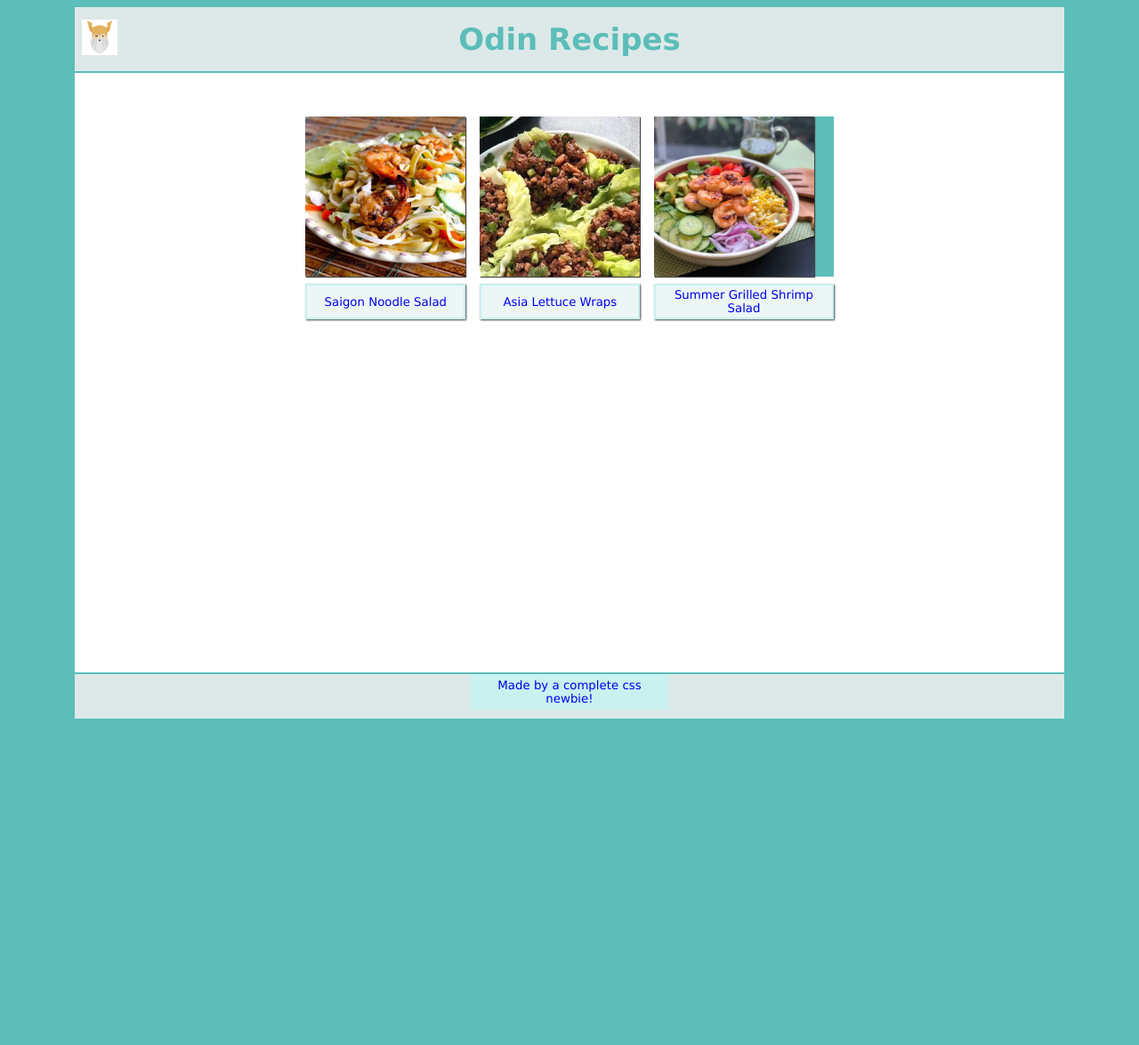
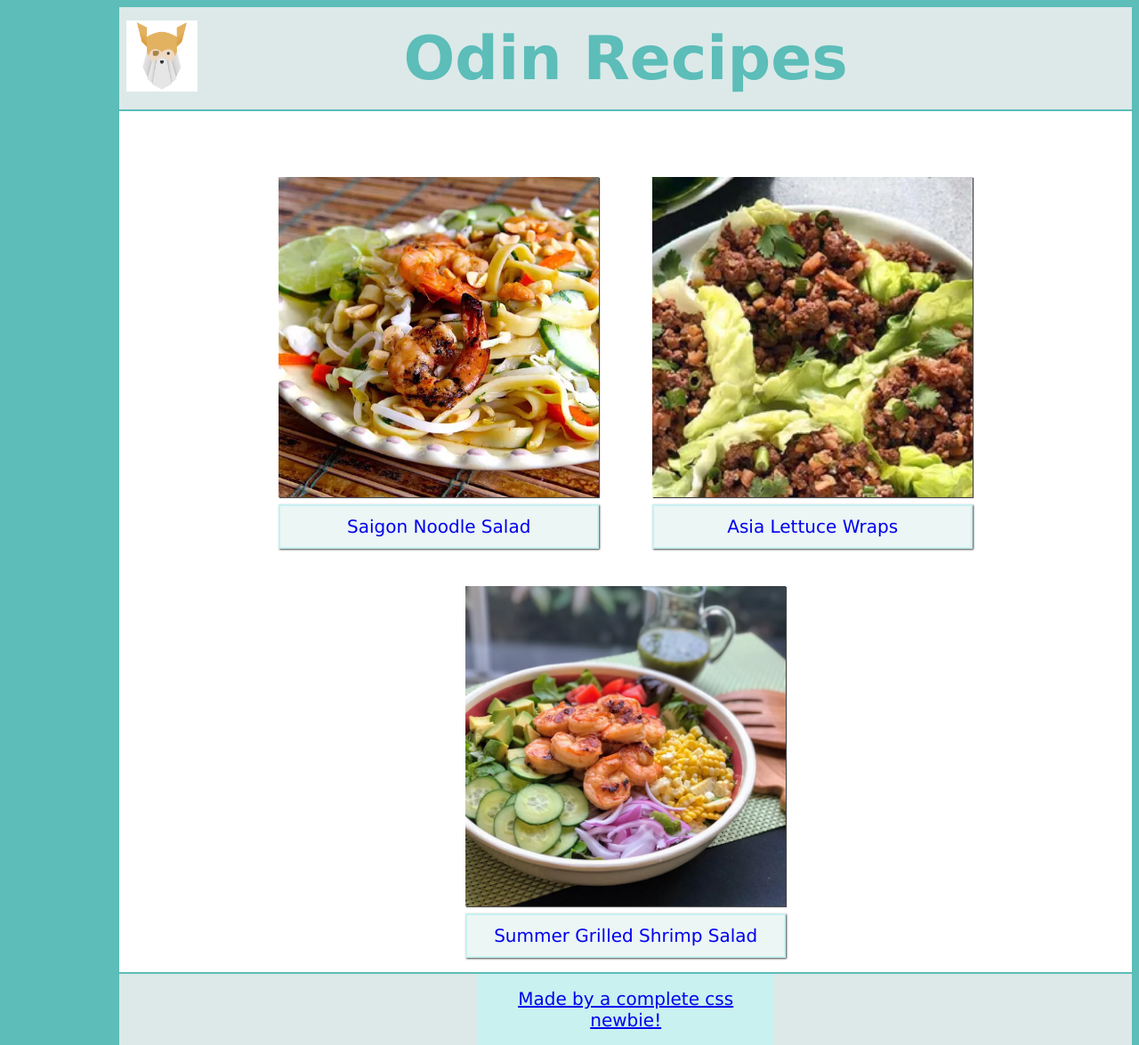
Before and after one commit to NikolaMilinkovic/odin-recipes, a plain HTML site: page index.html in a window 1280 px wide. Shown: the whole page at 89% size. Before the commit the page ends 816 px from the top, so only its background shows below. Drawn offline with Linux system fonts and the light colour scheme.

Commit message:
Resize and fix the scale of the whole site

```diff
--- a/index.html
+++ b/index.html
@@ -36,10 +36,11 @@
                     </ul>
                     </a>
                 </div>
+                <div class="footer">
+                    <div class="newbie"><a class="newbie-href" href="https://github.com/NikolaMilinkovic"><button class="newbie-btn">Made by a complete css newbie!</button></a></div>
+                </div>
             </div>
-            <div class="footer">
-                <div class="newbie"><a href="https://github.com/NikolaMilinkovic"><button class="newbie-btn">Made by a complete css newbie!</button></a></div>
-            </div>
+
         </div>
     </body>
 </html>
--- a/style.css
+++ b/style.css
@@ -2,6 +2,8 @@
 * {
     font-family: Verdana, sans-serif;
     background-color: #5cbdb9;
+    font-size: 20px;
+    font-weight: normal;
 }
 
 html {
@@ -13,18 +15,18 @@ html {
 body  {
     display: flex;
     flex-direction: column;
-    min-height: 100vh;
     position: relative;
+    height: 100%;
     background-color: #5cbdb9;
 }
 
 .parent-div {
     display: flex;
     height: 100%;
-    margin-left: 6%;
+    margin-left: 10%;
     position: absolute;
     height: 100%;
-    min-width: 88%;
+    min-width: 80%;
     background-color: white;
     flex-direction: column;
 }
@@ -40,19 +42,17 @@ ul {
     justify-content: center;
     padding: 0;
     margin: 0;
-    margin-top: 1rem;
+    margin-top: 2rem;
     background-color: inherit;
-    gap: 16px;
+    gap: 3rem;
     flex-wrap: wrap;
     flex: auto;
 }
 
 ul.recipe-list {
     display: flex;
-    margin-bottom: 50px;
+    flex-direction: row;
 }
-
-
 
 button.food-btn {
     color: -webkit-link;
@@ -61,8 +61,8 @@ button.food-btn {
     border: 2px solid #c8f1ef;
     padding-left: 3%;
     padding-right: 3%;
-    min-width: 180px;
-    min-height: 40px;
+    min-width: 360px;
+    min-height: 50px;
     box-shadow: 1px 1px 2px #444;
 }
 
@@ -71,7 +71,7 @@ button.food-btn:hover {
     border: 2px solid #c8f1ef;
     padding-left: 3%;
     padding-right: 3%;
-    min-width: 180px;
+    min-width: 360px;
     background-color: #c8f1ef;
     box-shadow: 0px 0px 0px #444;
   }
@@ -79,6 +79,7 @@ button.food-btn:hover {
   .content-div {
     background-color: inherit;
     padding: 3%;
+    min-height: 75%;
   }
 
   .recipe-list .food-container {
@@ -87,9 +88,13 @@ button.food-btn:hover {
     background-color: inherit;
   }
 
+  .food-container {
+    max-height: 400px;
+  }
+
   .food-img{
-    height: 180px;
-    width: 180px;
+    height: 360px;
+    width: 360px;
     box-shadow: 1px 1px 1px #444;
     object-fit: cover;
   }
@@ -97,12 +102,12 @@ button.food-btn:hover {
   a.img-a {
     margin-bottom: 8px;
     padding: 0;
-    height: 180px;
+    height: 360px;
   }
 
   .food-img:hover{
-    height: 180px;
-    width: 180px;
+    height: 360px;
+    width: 360px;
     box-shadow: 0px 0px 0px #444;
   }
 
@@ -119,12 +124,13 @@ button.food-btn:hover {
 .recipe-headline {
     color: #5cbdb9;
     background-color: #dce9e8;
-    font-size: 34px;
+    font-size: 68px;
     text-align: center;
     width: auto;
     height: auto;
     margin: 0;
     padding: 0.5rem;
+    font-weight: bold;
 }
 
 
@@ -134,8 +140,8 @@ button.food-btn:hover {
 }
 
 .odin-png {
-    width: 40px;
-    height: 40px;
+    width: 80px;
+    height: 80px;
     background-color: #dce9e8;
 }
 
@@ -149,13 +155,13 @@ a.odin-logo {
 }
 
 .adjusting-div {
-    width: 40px;
+    width: 80px;
 }
 
 .footer {
     display: flex;
     margin-top: auto;
-    min-height:50px;
+    min-height: 80px;
     background-color: #dce9e8;
     border-top: 2px solid #5cbdb9;
     justify-content: center;
@@ -165,6 +171,7 @@ a.odin-logo {
     margin: 0;
     padding: 0;
     background-color: inherit;
+    display: flex;
 }
 
 .newbie-btn {
@@ -186,3 +193,9 @@ a.odin-logo {
     min-width: 180px;
     background-color: #c8f1ef;
   }
+
+a.newbie-href{
+    background-color: #c8f1ef;
+    display: flex;
+    justify-content: center;
+}
```
